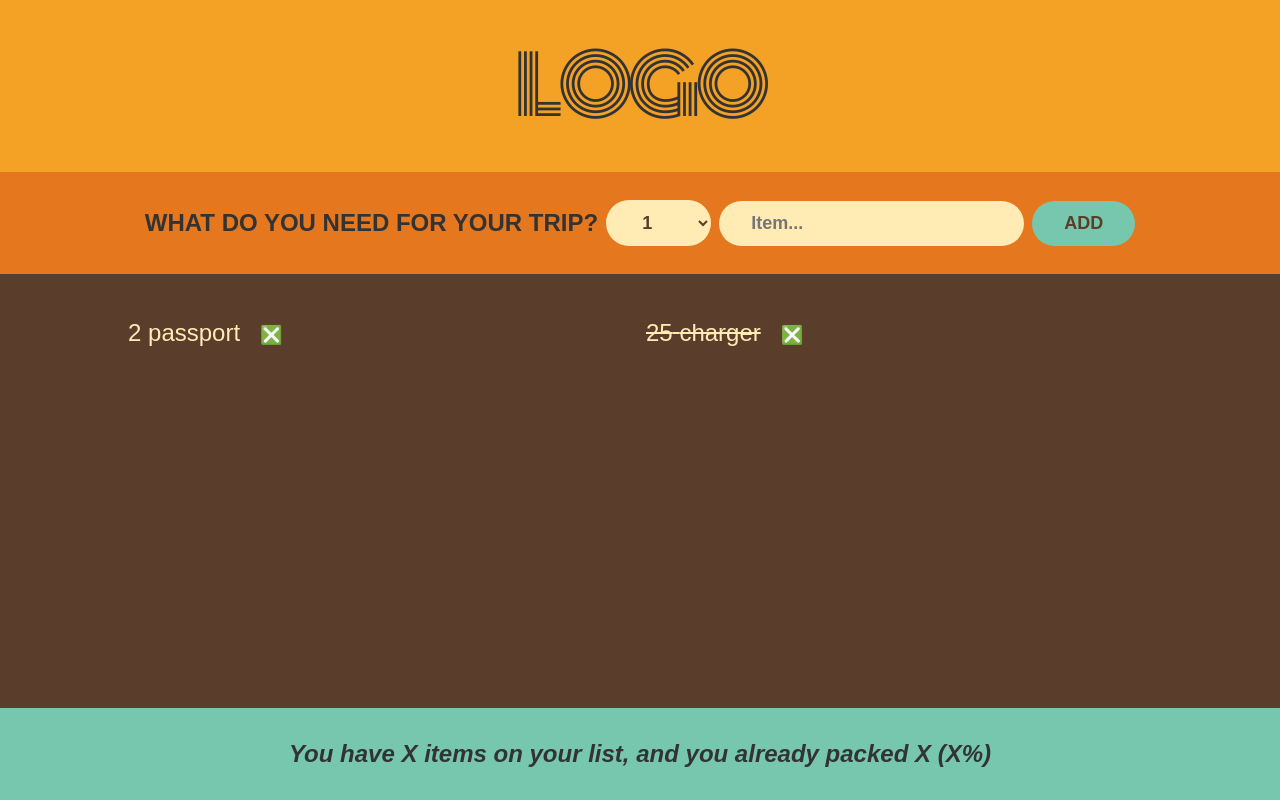
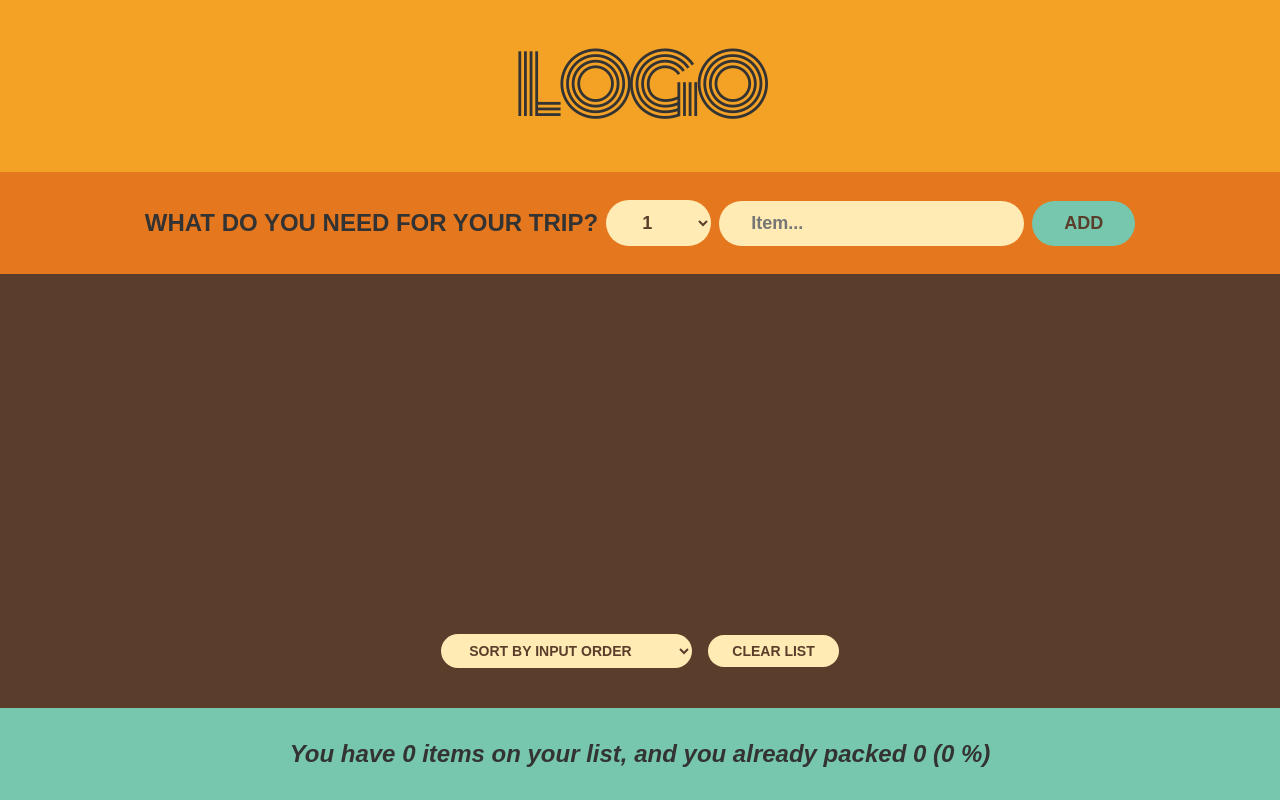
Before and after one commit to Saadi-Yip/react-redux-toolkit, a React (Create React App) app: page / in a window 1280 px wide. Built offline with nearby package versions, Linux system fonts and the light colour scheme.

Commit message:
crud added with filteration and statistics within travel app

```diff
--- a/package.json
+++ b/package.json
@@ -13,6 +13,7 @@
   },
   "scripts": {
     "start": "react-scripts start",
+    "dev": "react-scripts start",
     "build": "react-scripts build",
     "test": "react-scripts test",
     "eject": "react-scripts eject"
--- a/src/App.js
+++ b/src/App.js
@@ -1,4 +1,4 @@
- import Travel from './components/assignments/projects/TravelList/Main';
+import Travel from './components/assignments/projects/TravelList/Main';
 import './index.css';
 function App() {
   return (
--- a/src/components/assignments/projects/TravelList/Main.js
+++ b/src/components/assignments/projects/TravelList/Main.js
@@ -1,17 +1,30 @@
 import './index.css'
-import React from 'react'
+import React, {useState} from 'react'
 import Logo from './logo'
 import Form from './form'
 import Stats from './stats'
 import Packing from './packing'
 
 const Travel = () => {
+  const [item, setItem] = useState([]);
+  const handleChangeItems = (newItem) => {
+    setItem((item) => [...item, newItem]);
+  }
+  const handleDeleteItems = (id) => {
+    setItem(item => item.filter(i => i.id !== id))
+  }
+  const handleToggleItem = (id) => {
+    setItem(item => item.map(i =>i.id === id ? {...i, packed: !i.packed}:i));
+  }
+  const handleClearItems = () => {
+    setItem([]);
+  }
   return (
     <>
         <Logo/>
-        <Form/>
-        <Packing/>
-        <Stats/>
+        <Form handleChangeItems = {handleChangeItems}/>
+        <Packing item = {item} handleDeleteItems = {handleDeleteItems} handleToggleItem = {handleToggleItem} onClear = {handleClearItems}/>
+        <Stats item = {item}/>
     </>
   )
 }
--- a/src/components/assignments/projects/TravelList/form.js
+++ b/src/components/assignments/projects/TravelList/form.js
@@ -1,12 +1,15 @@
 import React, { useState } from 'react'
 
-const Form = () => {
+const Form = ({handleChangeItems}) => {
   const [name, setName] = useState("")
-  const [selects, setSelected] = useState()
+  const [selects, setSelected] = useState();
+
   const handleSubmit = (e) => {
     e.preventDefault();
+    const newItem = {id:Math.random(), name, quantity:selects, packed: false}
     setSelected(1);
     setName("");
+    handleChangeItems(newItem)
   }
   return (
     <form className="add-form" onSubmit={handleSubmit}>
--- a/src/components/assignments/projects/TravelList/packing.js
+++ b/src/components/assignments/projects/TravelList/packing.js
@@ -1,25 +1,56 @@
-import React from 'react'
-const data = [
-  { id: 1, name: 'passport', quantity: 2, packed: false },
-  { id: 2, name: 'charger', quantity: 25, packed: true },
-]
-const Packing = () => {
+import React, { useState } from "react";
 
+const Packing = ({ item, handleDeleteItems, handleToggleItem, onClear }) => {
+  const [sortBy, setSortBy] = useState("input");
+  let sortedList;
+  if (sortBy === "input") {
+    sortedList = item;
+  } else if (sortBy === "description") {
+    sortedList = item.slice().sort((a, b) => a.name.localeCompare(b.name));
+  } else if (sortBy === "packed") {
+    sortedList = item.slice().sort((a, b) => Number(b.packed) - Number(a.packed));
+  } else {
+    sortedList = '';
+  }
   return (
-    <div className='list'>
+    <div className="list">
       <ul>
-        {
-          data.map((item, index) => {
-            return <li>
-              <span style={{ textDecoration: `${item.packed ? 'line-through' : ''}` }}>{item?.quantity} {item?.name}</span>
-              <button>❎</button>
+        {sortedList && sortedList?.map((i, index) => {
+          return (
+            <li key={i.id}>
+              <input
+                type="checkbox"
+                value={i.packed}
+                onChange={() => {
+                  handleToggleItem(i.id);
+                }}
+              />
+              <span
+                style={{ textDecoration: `${i.packed ? "line-through" : ""}` }}
+              >
+                {i?.quantity} {i?.name}
+              </span>
+              <button
+                onClick={() => {
+                  handleDeleteItems(i.id);
+                }}
+              >
+                ❎
+              </button>
             </li>
-          })
-        }
+          );
+        })}
+      </ul>
+      <div className="actions">
+        <select value={sortBy} onChange={(e) => setSortBy(e.target.value)}>
+          <option value="input">Sort by input order</option>
+          <option value="description">Sort by description</option>
+          <option value="packed">Sort by packed status</option>
+        </select>
+      <button onClick={() =>onClear()}>clear list</button>
+      </div>
+    </div>
+  );
+};
 
-      </ul>
-    </div>
-  )
-}
-
-export default Packing
+export default Packing;
--- a/src/components/assignments/projects/TravelList/stats.js
+++ b/src/components/assignments/projects/TravelList/stats.js
@@ -1,9 +1,17 @@
 import React from 'react'
 
-const Stats = () => {
+const Stats = ({item}) => {
+  const numOfItems = item.length;
+  const packedItems = item.filter(i => i.packed==true).length;
+  const percent = numOfItems && Math.round((packedItems/numOfItems) * 100);
+  const quantity = item.map(i => Number(i.quantity));
+  const total = quantity.reduce((total, quantity) => total + quantity, 0);
   return (
     <footer className='stats'>
-        <em>You have X items on your list, and you already packed X (X%)</em>
+       {percent == 100 ?<em>You have packed all {packedItems} items with total {total} quantity</em>
+       :
+       <em>You have {numOfItems} items on your list, and you already packed {packedItems} ({percent} %)</em>}
+
     </footer>
   )
 }
```
Also changed, not shown: 1 other file (tests, documents, lock files or other folders).
